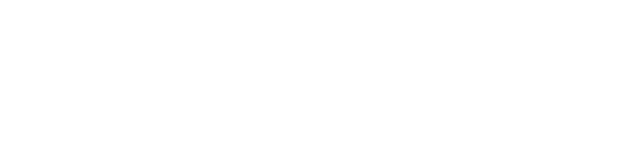
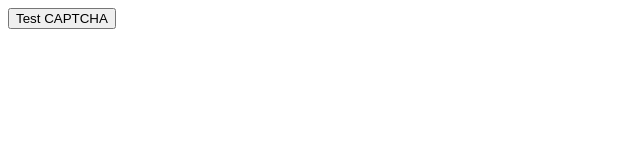
Before and after one commit to linuxfandudeguy/notecdn, a plain HTML site: page test.html in a window 1280 px wide. Shown: the whole page, without its empty margins (0-640 px from the left). Drawn offline with Linux system fonts and the light colour scheme.

Commit message:
Update test.html

```diff
--- a/test.html
+++ b/test.html
@@ -18,3 +18,6 @@
     });
   }
 </script>
+
+
+<button onclick="onClick(event)">Test CAPTCHA</button>
```
